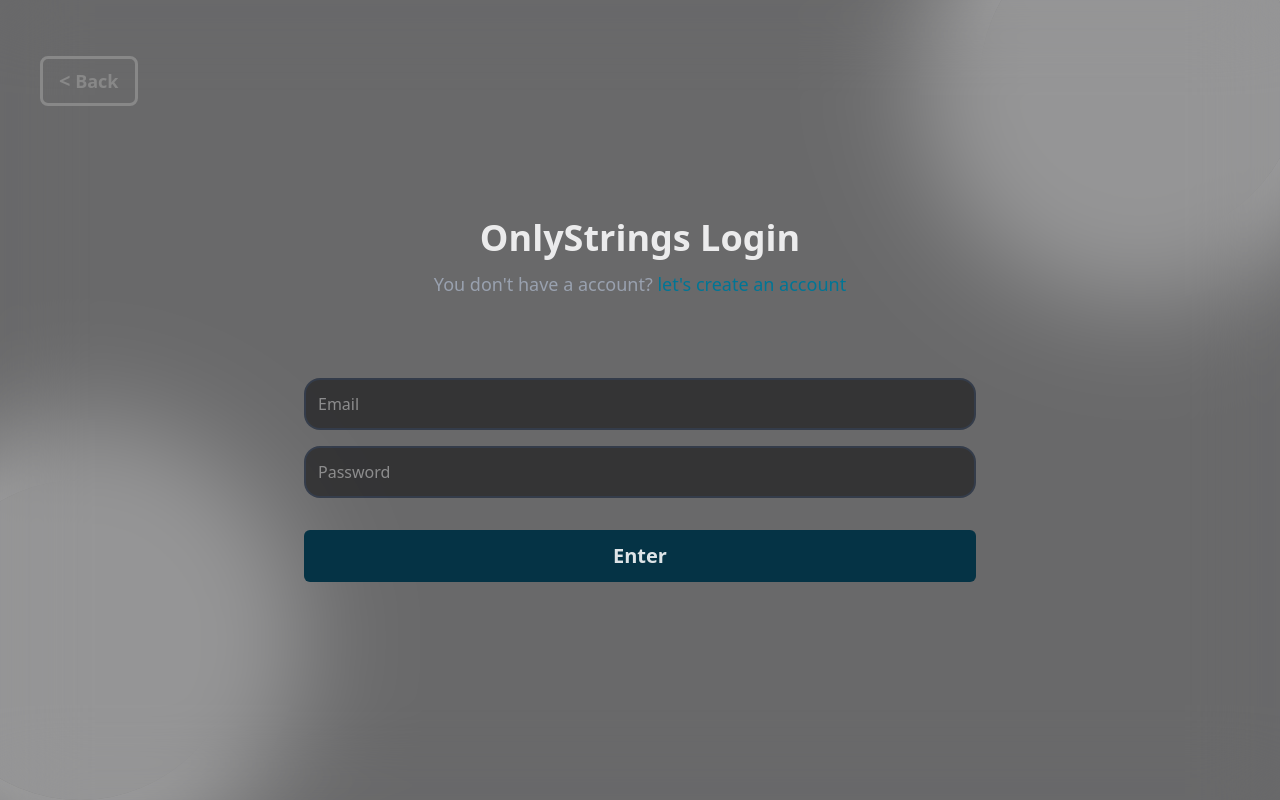
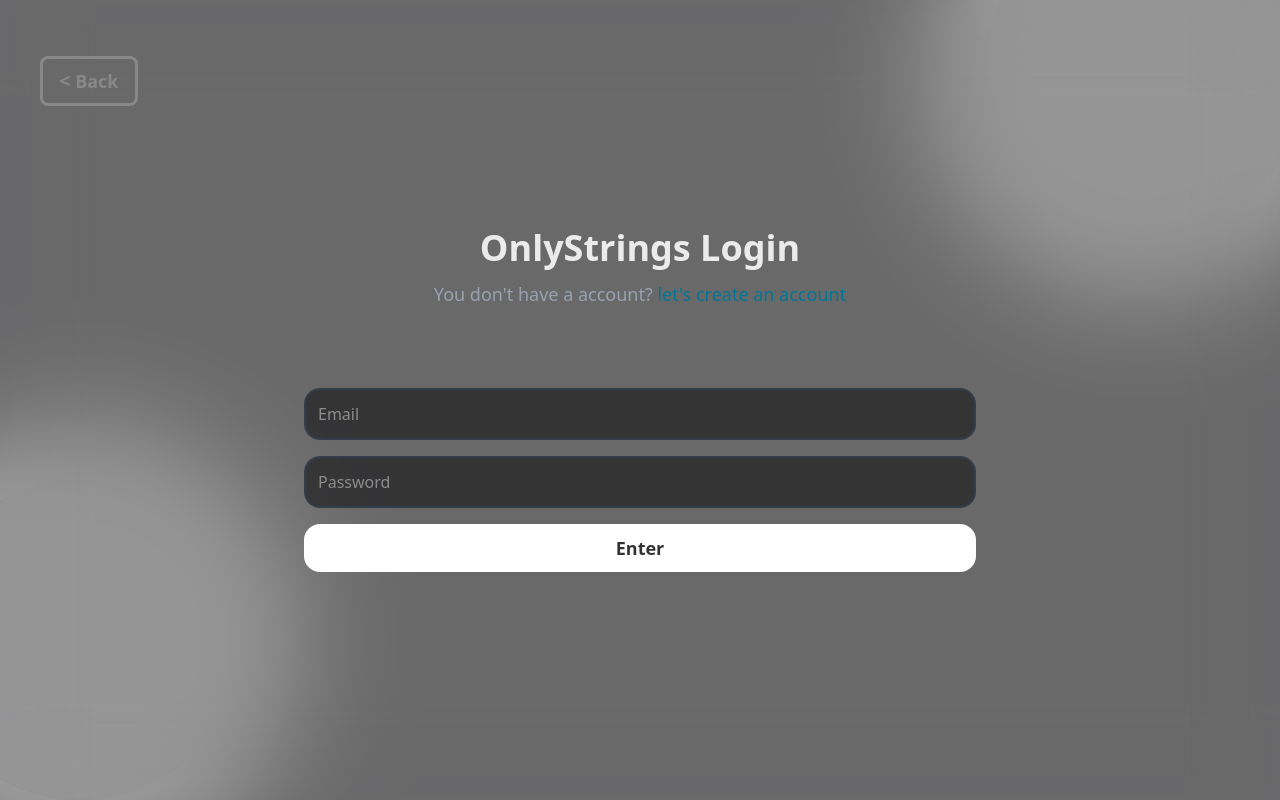
Before and after one commit to Anghy73/onlystrings, a React (Vite) app in the folder frontend/: page /login in a window 1280 px wide. Built offline with nearby package versions, Linux system fonts and the light colour scheme.

Commit message:
styles for login page, button enter

```diff
--- a/frontend/src/pages/Login.tsx
+++ b/frontend/src/pages/Login.tsx
@@ -72,7 +72,7 @@ function Login() {
               passwordError && <p>{passwordError}</p>
             }
           </div>
-          <button className="bg-cyan-950 p-3 rounded-md cursor-pointer font-semibold text-xl hover:bg-cyan-900 mt-4" type="submit">Enter</button>
+          <button className="w-full text-center border-2 border-white py-2 px-4 rounded-2xl cursor-pointer transition-colors bg-white text-black/80 font-bold text-lg" type="submit">Enter</button>
         </form>
       </div>
 
```
